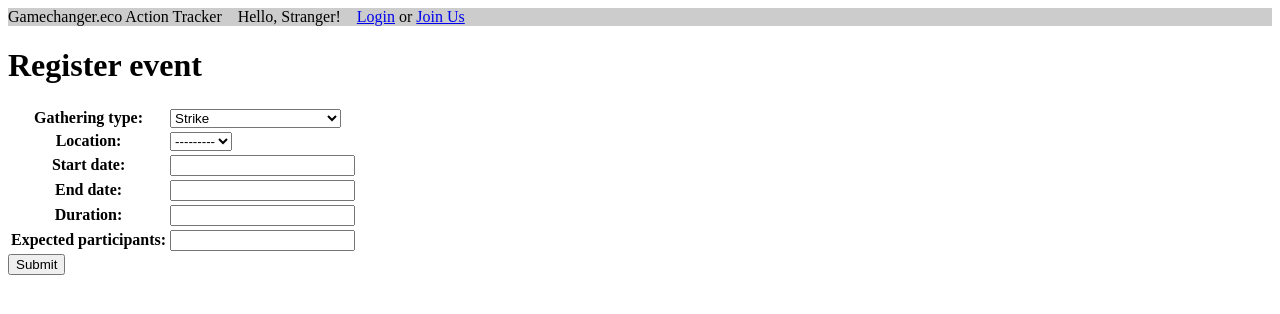
After one commit to allforeco/gamechanger, a Django app: page /action/gathering/create in a window 1280 px wide. The commit adds this page. Shown: the top 314 px of the page. Run offline with Django 3.2, Linux system fonts and the light colour scheme; data that the repository does not hold is empty.

Commit message:
Primitive user homepage and beginning of gathering creation added.

```diff
--- a/action/models.py
+++ b/action/models.py
@@ -77,7 +77,9 @@ class UserHome(models.Model):
   phone_number = models.CharField(max_length=25, blank=True, null=True)
   visibility_level = models.CharField(max_length=4, choices=_visibility_level_choices, default=CALLSIGN)
   contact_notes = models.CharField(max_length=200, blank=True, null=True)
-  organizations = models.ManyToManyField(Organization, blank=True, null=True)
+  organizations = models.ManyToManyField(Organization, blank=True)
+  favorite_locations = models.ManyToManyField(Location, blank=True, related_name='favorite_of_user')
+  recent_locations = models.ManyToManyField(Location, blank=True, related_name='recent_of_user')
   #verified = models.ForeignKey(Verification, on_delete=models.CASCADE, editable=False)
   #reputation
   #interests
--- /dev/null
+++ b/action/templates/action/gathering_form.html
@@ -0,0 +1,13 @@
+{% extends "base_generic.html" %}
+
+{% block content %}
+  <h1>Register event</h1>
+
+  <form action="" method="post">
+    {% csrf_token %}
+    <table>
+    {{ form.as_table }}
+    </table>
+    <input type="submit" value="Submit">
+  </form>
+{% endblock %}
--- a/action/templates/base_generic.html
+++ b/action/templates/base_generic.html
@@ -1,10 +1,31 @@
 <!DOCTYPE html>
 <html lang="en">
-<head>
-  {% block title %}<title>Gamechanger Action Tracker</title>{% endblock %}
-  {% block navbar %}<!-- insert default navigation text for every page -->{% endblock %}
-</head>
-<body>
-  {% block content %}<!-- default content text (typically empty) -->{% endblock %}
-</body>
+  <head>
+    {% block title %}
+      <title>Gamechanger Action Tracker</title>
+    {% endblock %}
+
+    {% block navbar %}
+      <div style="background-color:#cccccc; white-space:nowrap;">
+       {% if user.is_authenticated %}
+         <div style="display: inline-block;">Gamechanger.eco Action Tracker&nbsp;&nbsp;&nbsp;</div>
+         <div style="display: inline-block;">Welcome, {{ user.get_username }}&nbsp;&nbsp;&nbsp;</div>
+         <div style="display: inline-block;"><a href="{% url 'action:home' %}">Your Home</a>&nbsp;&nbsp;&nbsp;</div>
+         <div style="display: inline-block;"><a href="{% url 'action:gathering_create' %}">Register New Event</a>&nbsp;&nbsp;&nbsp;</div>
+         <div style="display: inline-block;"><a href="{% url 'action:logout' %}?next={{request.path}}">Logout</a>&nbsp;&nbsp;&nbsp;</div>
+       {% else %}
+         <div style="display: inline-block;">
+           Gamechanger.eco Action Tracker&nbsp;&nbsp;&nbsp;
+           Hello, Stranger!&nbsp;&nbsp;&nbsp;
+           <a href="{% url 'action:login' %}?next={{request.path}}">Login</a> or
+           <a href="{% url 'action:join_us' %}?next={{request.path}}">Join Us</a>
+        </div>
+       {% endif %}
+      </div>
+    {% endblock %}
+
+  </head>
+  <body>
+    {% block content %}<!-- default content text (typically empty) -->{% endblock %}
+  </body>
 </html>
--- a/action/urls.py
+++ b/action/urls.py
@@ -7,17 +7,21 @@ app_name = 'action'
 urlpatterns = [
   path('join_us', views.join_us, name='join_us'),
   path('', views.index, name='index'),
-  path('report_results/<str:regid>', views.overview, name='overview'),
+  path('report_results/<str:regid>', views.overview),
   path('report_results/<str:regid>/', views.overview, name='overview'),
-  path('report_results/date/<str:regid>', views.report_results, name='report_results'),
+  path('report_results/date/<str:regid>', views.report_results),
   path('report_results/date/<str:regid>/', views.report_results, name='report_results'),
-  path('report_results/date/<str:regid>/<str:date>', views.report_date, name='report_date'),
+  path('report_results/date/<str:regid>/<str:date>', views.report_date),
   path('report_results/date/<str:regid>/<str:date>/', views.report_date, name='report_date'),
-  path('upload_reg', views.upload_reg, name='upload_reg'),
+  path('upload_reg', views.upload_reg),
   path('upload_reg/', views.upload_reg, name='upload_reg'),
   path('upload_reg/post', views.upload_post, name='upload_post'),
-  path('download_upd', views.download_upd, name='download_reg'),
+  path('download_upd', views.download_upd),
   path('download_upd/', views.download_upd, name='download_reg'),
   path('download_upd/post', views.download_post, name='download_post'),
   path('accounts/', include('django.contrib.auth.urls')),
+  #path('location/create', views.location_create, name='location_create'),
+  #path('location/<int:pk>/update', views.location_update, name='location_update'),
+  path('gathering/create', views.GatheringCreate.as_view(), name='gathering_create'),
+  path('home', views.home_view, name='home'),
 ]
--- a/action/views.py
+++ b/action/views.py
@@ -20,19 +20,53 @@ from django.shortcuts import render
 from django.template import loader
 from django.http import HttpResponse
 from django.views.decorators.csrf import csrf_exempt
-
+from django.forms import ModelForm
+from django.views.generic.edit import FormView, CreateView, UpdateView, DeleteView
+from django.urls import reverse_lazy
+from django.core.exceptions import ValidationError
+from django.utils.translation import ugettext_lazy as _
+from django.contrib.auth.decorators import login_required, permission_required
+from django import forms
 try:
   from action.spooler import action_spooler
 except:
   action_spooler = None
   print(f"SIMP No uwsgi spooler environment")
-from .models import Gathering, Gathering_Belong, Gathering_Witness, UserHome
+from .models import Gathering, Gathering_Belong, Gathering_Witness, Location, UserHome
 from django.contrib.auth.models import User
+
+class GatheringCreate(CreateView):
+  model = Gathering
+  fields = ['gathering_type', 'location', 'start_date', 'end_date', 'duration', 'expected_participants']
+
+  def get_success_url(self):
+    return reverse_lazy('action:overview', kwargs={'regid': '11111111'})
+
+  def form_valid(self, form):
+    print(f"FORM valid")
+    #form.send_email()
+    return super().form_valid(form)
 
 def spool_update_reg(response_file_bytes):
   print(f"INIT uwsgi req {len(response_file_bytes)}")
   action_spooler.spool(task=b'upload', body=response_file_bytes)
   print(f"INIT uwsgi spooled")
+
+def home_view(request):
+  favorites_list = []
+  recents_list = []
+  template = loader.get_template('action/home.html')
+
+  if request.user.is_authenticated:
+    userhome = UserHome.objects.get(callsign=request.user.username)
+    favorites_list = [{"name": loc.name, "total":0, "last_week":0, "regid": "11111111"} for loc in userhome.favorite_locations.all()]
+
+  context = {
+    'error_message': '',
+    'favorites_list': favorites_list,
+    'recents_list': recents_list,
+  }
+  return HttpResponse(template.render(context, request))
 
 def get_place_name(regid):
   try:
@@ -79,9 +113,33 @@ def overview(request, regid, date=None, prev_participants=None, prev_url=None, e
     'prev_participants': prev_participants,
     'prev_url': prev_url,
     'today': datetime.datetime.today(),
+    'favorite_location': None,
   }
+
+  if request.user.is_authenticated:
+    userhome = UserHome.objects.get(callsign=request.user.username)
+    gathering = Gathering.objects.get(regid=regid)
+    context['favorite_location'] = str(gathering.location.id in [loc.id for loc in userhome.favorite_locations.all()])
+    print(f"FAVQ {context['favorite_location']} {gathering.location.id} {userhome.favorite_locations.all()}")
+
   template = loader.get_template('action/report_results.html')
   return HttpResponse(template.render(context, request))
+
+def handle_favorite(request, regid, date):
+  print(f"FAVH {regid}")
+  if request.user.is_authenticated:
+    print(f"FAVX Authenticated")
+    userhome = UserHome.objects.get(callsign=request.user.username)
+    print(f"FAVU {request.user.username}")
+    gathering = Gathering.objects.get(regid=regid)
+    if UserHome.objects.filter(favorite_locations__id=gathering.location.id).count() == 0:
+      print(f"FAVA {gathering.location.id}")
+      userhome.favorite_locations.add(gathering.location.id)
+    else:
+      print(f"FAVR {gathering.location.id}")
+      userhome.favorite_locations.remove(gathering.location.id)
+    userhome.save()
+    print(f"FAVS Saved")
 
 def report_results(request, regid):
   regid = get_canonical_regid(regid)
@@ -102,28 +160,31 @@ def report_date(request, regid, date):
     return bad_link(request, "Something went wrong with this link. (#33)")
   try:
     error_message = ""
-    participants = request.POST.get('participants')
-    proof_url = request.POST.get('url')
-    print(f"RDPP partricpants={participants} proof={proof_url}")
+    if request.POST.get('favorite'):
+      handle_favorite(request, regid, date)
+    else:
+      participants = request.POST.get('participants')
+      proof_url = request.POST.get('url')
+      print(f"RDPP partricpants={participants} proof={proof_url}")
 
-    gathering = Gathering.objects.filter(regid=regid).first()
-    if gathering and participants != None and proof_url != None:
-      try:
-        Gathering_Witness.objects.filter(gathering=regid, date=date).delete()
-        print(f"RDDL Deleted old Witness")
-      except:
-        pass
-      witness = Gathering_Witness(
-        gathering = gathering,
-        date = date,
-        participants = participants,
-        proof_url = proof_url,
-        updated = datetime.datetime.now())
-      witness.save()
-      error_message = f"Report for {date} Saved!"
-      print(f"RDUP Updated witness {witness} {witness.__dict__}")
-    else:
-      print(f"RDNC No change")
+      gathering = Gathering.objects.filter(regid=regid).first()
+      if gathering and participants != None and proof_url != None:
+        try:
+          Gathering_Witness.objects.filter(gathering=regid, date=date).delete()
+          print(f"RDDL Deleted old Witness")
+        except:
+          pass
+        witness = Gathering_Witness(
+          gathering = gathering,
+          date = date,
+          participants = participants,
+          proof_url = proof_url,
+          updated = datetime.datetime.now())
+        witness.save()
+        error_message = f"Report for {date} Saved!"
+        print(f"RDUP Updated witness {witness} {witness.__dict__}")
+      else:
+        print(f"RDNC No change")
   except Exception as e:
     print(f"RDXX Got Exception {e}")
     pass
```
Also changed, not shown: action/templates/action/home.html (added, +74 -0 lines), action/templates/action/report_results.html (+14 -15 lines), action/migrations/0015_auto_20201209_1936.py (added).
